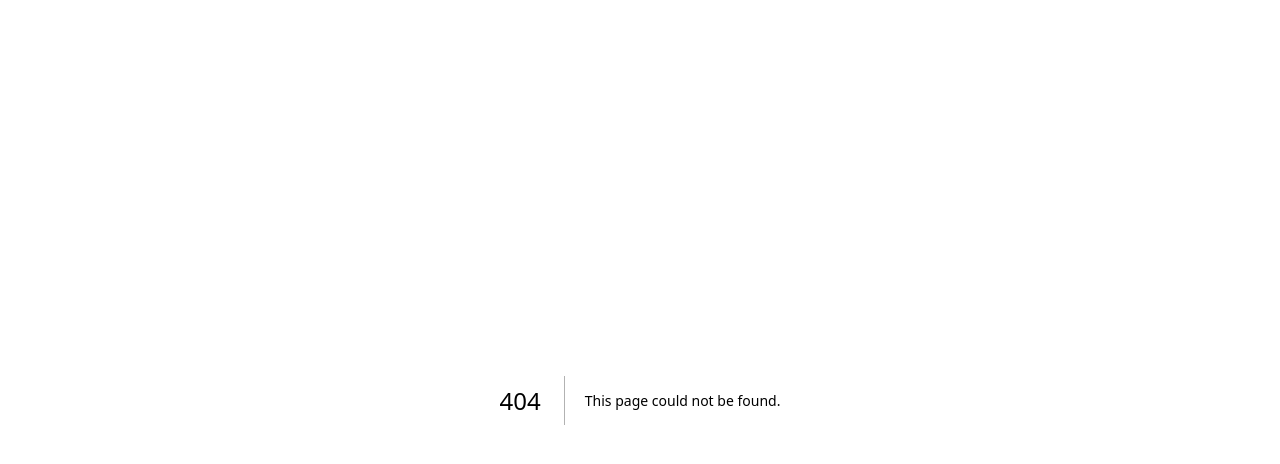
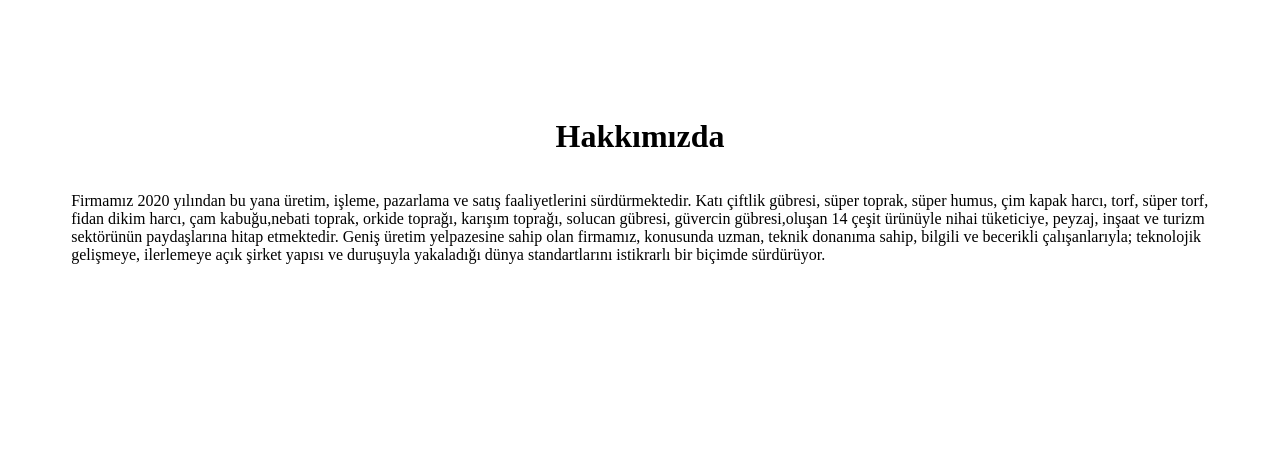
Before and after one commit to Cynfinitely/aytekinpeyzaj, a Next.js app: page /about in a window 1280 px wide. Before the commit this address had no page. Shown: the top 464 px of the page. Built offline with nearby package versions, Linux system fonts and the light colour scheme.

Commit message:
about page added.

```diff
--- /dev/null
+++ b/pages/about.tsx
@@ -0,0 +1,24 @@
+import React from "react";
+import styles from "../styles/About.module.scss";
+
+const about = () => {
+  return (
+    <div className={styles.container}>
+      <h1>Hakkımızda</h1>
+      <p>
+        Firmamız 2020 yılından bu yana üretim, işleme, pazarlama ve satış
+        faaliyetlerini sürdürmektedir. Katı çiftlik gübresi, süper toprak, süper
+        humus, çim kapak harcı, torf, süper torf, fidan dikim harcı, çam
+        kabuğu,nebati toprak, orkide toprağı, karışım toprağı, solucan gübresi,
+        güvercin gübresi,oluşan 14 çeşit ürünüyle nihai tüketiciye, peyzaj,
+        inşaat ve turizm sektörünün paydaşlarına hitap etmektedir. Geniş üretim
+        yelpazesine sahip olan firmamız, konusunda uzman, teknik donanıma sahip,
+        bilgili ve becerikli çalışanlarıyla; teknolojik gelişmeye, ilerlemeye
+        açık şirket yapısı ve duruşuyla yakaladığı dünya standartlarını
+        istikrarlı bir biçimde sürdürüyor.
+      </p>
+    </div>
+  );
+};
+
+export default about;
--- /dev/null
+++ b/styles/About.module.scss
@@ -0,0 +1,10 @@
+@use "mixins";
+
+.container {
+  flex: 1;
+  display: flex;
+  flex-direction: column;
+  justify-content: center;
+  align-items: center;
+  padding: 7% 5%;
+}
```
